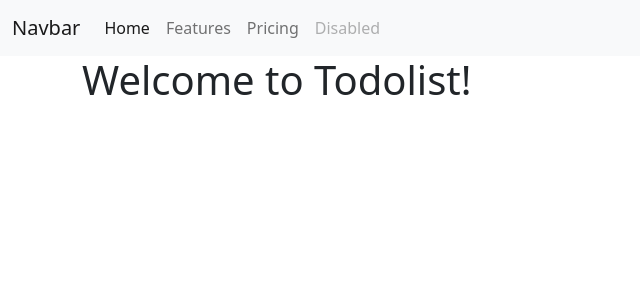
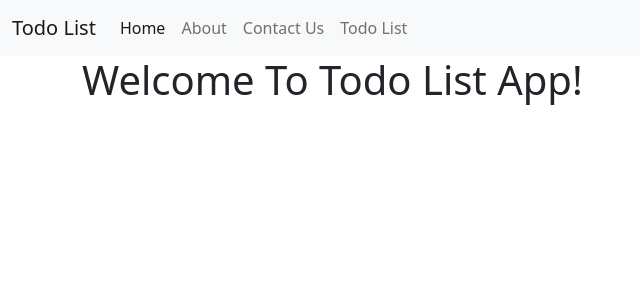
Before and after one commit to Robotmcgregor/taskmate, a Django app: page /task/ in a window 1280 px wide. Shown: the top 300 px of the page, without its empty margins (0-640 px from the left). Run offline with Django 4.2, Linux system fonts and the light colour scheme.

Commit message:
jinja2 init

```diff
--- a/todolist_app/templates/todolist.html
+++ b/todolist_app/templates/todolist.html
@@ -8,14 +8,14 @@
     <!-- Bootstrap CSS -->
     <link href="https://cdn.jsdelivr.net/npm/bootstrap@5.0.2/dist/css/bootstrap.min.css" rel="stylesheet" integrity="sha384-EVSTQN3/azprG1Anm3QDgpJLIm9Nao0Yz1ztcQTwFspd3yD65VohhpuuCOmLASjC" crossorigin="anonymous">
 
-    <title>Hello, world!</title>
+    <title>Todo List Manager - Taskmate</title>
   </head>
   <body>
     <script src="https://cdn.jsdelivr.net/npm/bootstrap@5.0.2/dist/js/bootstrap.bundle.min.js" integrity="sha384-MrcW6ZMFYlzcLA8Nl+NtUVF0sA7MsXsP1UyJoMp4YLEuNSfAP+JcXn/tWtIaxVXM" crossorigin="anonymous"></script>
 
     <nav class="navbar navbar-expand-lg navbar-light bg-light">
         <div class="container-fluid">
-          <a class="navbar-brand" href="#">Navbar</a>
+          <a class="navbar-brand" href="#">Todo List</a>
           <button class="navbar-toggler" type="button" data-bs-toggle="collapse" data-bs-target="#navbarNav" aria-controls="navbarNav" aria-expanded="false" aria-label="Toggle navigation">
             <span class="navbar-toggler-icon"></span>
           </button>
@@ -25,13 +25,13 @@
                 <a class="nav-link active" aria-current="page" href="#">Home</a>
               </li>
               <li class="nav-item">
-                <a class="nav-link" href="#">Features</a>
+                <a class="nav-link" href="#">About</a>
               </li>
               <li class="nav-item">
-                <a class="nav-link" href="#">Pricing</a>
+                <a class="nav-link" href="#">Contact Us</a>
               </li>
               <li class="nav-item">
-                <a class="nav-link disabled" href="#" tabindex="-1" aria-disabled="true">Disabled</a>
+                <a class="nav-link" href="#">Todo List</a>
               </li>
             </ul>
           </div>
@@ -39,7 +39,7 @@
       </nav>
 
     <div class="container">
-    <h1>Welcome to Todolist!</h1>
+    <h1>{{ welcome_text }}</h1>
 </div>
 
   </body>
--- a/todolist_app/views.py
+++ b/todolist_app/views.py
@@ -3,4 +3,7 @@ from django.http import HttpResponse
 
 def todolist(request):
     #return HttpResponse("Welcome")
-    return render(request, 'todolist.html', {})
+    context = {
+        'welcome_text':'Welcome To Todo List App!',
+               }
+    return render(request, 'todolist.html', context)
```
